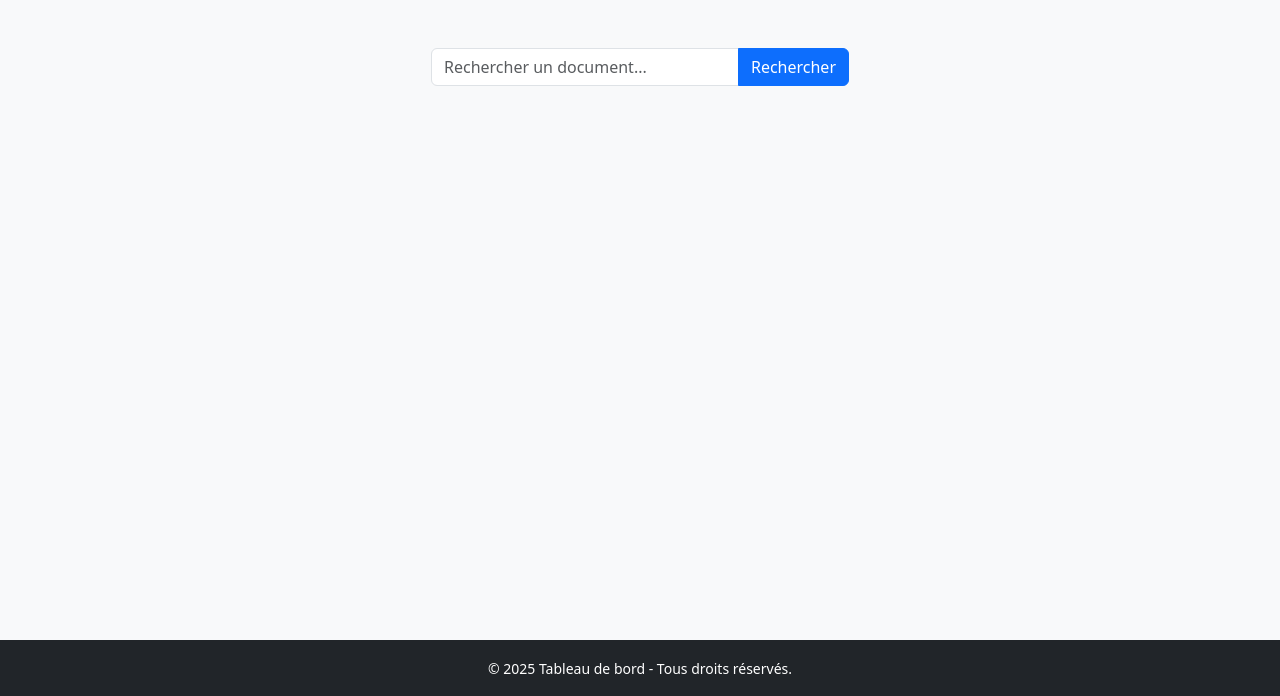
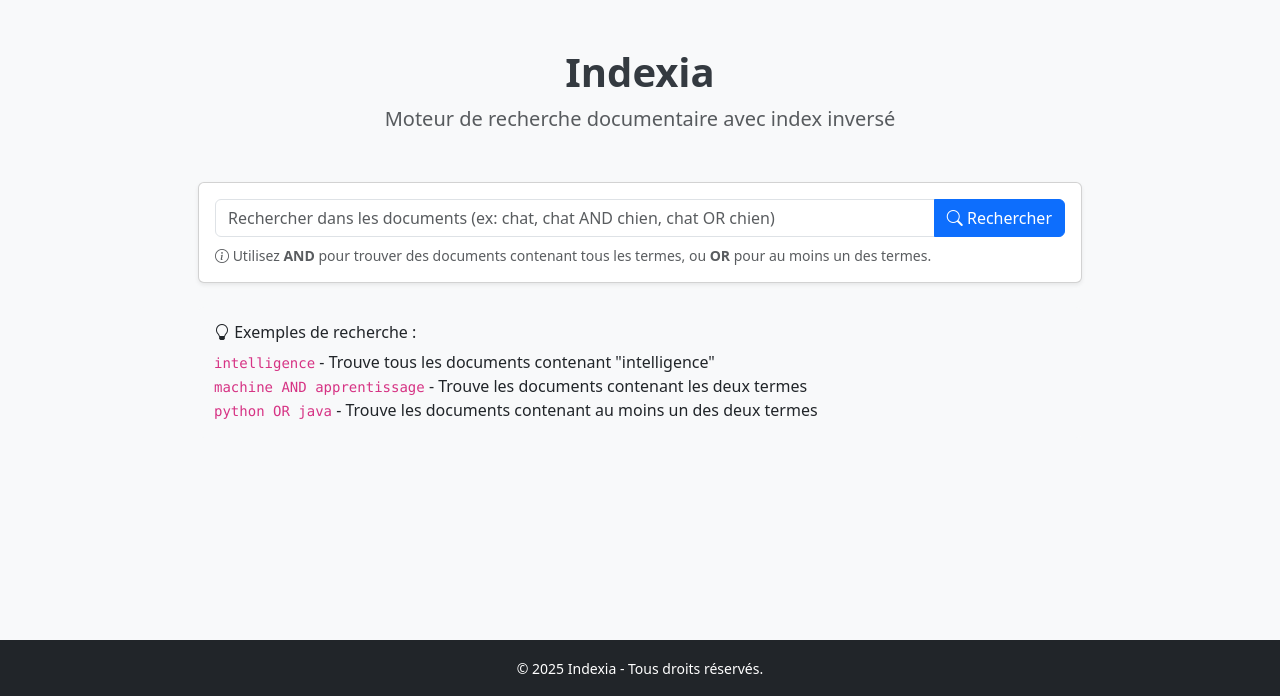
Before and after one commit to DaSilvaThomas/indexia, a Django app: page / in a window 1280 px wide. Shown: the part 104-800 px from the top of the page. Run offline with Django 5.2, Linux system fonts and the light colour scheme.

Commit message:
page home

```diff
--- a/apps/templates/apps/base.html
+++ b/apps/templates/apps/base.html
@@ -73,18 +73,12 @@
 
     <footer class="bg-dark text-white text-center py-3 mt-auto">
         <div class="container-lg">
-            <small>&copy; 2025 Tableau de bord - Tous droits réservés.</small>
+            <small>&copy; 2025 Indexia - Tous droits réservés.</small>
         </div>
     </footer>
 
     <!-- JS Bootstrap Bundle -->
     <script src="https://cdn.jsdelivr.net/npm/bootstrap@5.3.8/dist/js/bootstrap.bundle.min.js"></script>
 
-    <!-- JS Chart -->
-    {% comment %} <script src="https://cdn.jsdelivr.net/npm/chart.js"></script> {% endcomment %}
-
-    <!-- JS personnalisé -->
-    {% comment %} <script src="{% static 'apps/js/script.js' %}"></script> {% endcomment %}
-
 </body>
 </html>
--- a/apps/templates/apps/cloud.html
+++ b/apps/templates/apps/cloud.html
@@ -35,7 +35,7 @@
     </div>
 </div>
 
-<div class="row g-4">
+<div class="row g-4 mt-4">
     <div class="col-6">
         <div class="card shadow-sm">
             <div class="card-body text-center">
--- a/apps/templates/apps/document.html
+++ b/apps/templates/apps/document.html
@@ -26,6 +26,7 @@
 
                 <h6 class="card-title text-truncate mb-2" style="line-height: 1.4">
                     <a href="{% url 'cloud' f.pk %}" class="text-body text-decoration-none">
+                        <i class="bi bi-file-earmark-text text-primary"></i>
                         {{ f.filename }}
                     </a>
                 </h6>
@@ -45,12 +46,12 @@
                 {% endif %}
 
                 <p class="card-text text-muted small mb-3">
-                    {{ f.uploaded_at|date:"d/m/Y H:i" }}
+                    <i class="bi bi-calendar"></i> {{ f.uploaded_at|date:"d/m/Y" }}
                 </p>
 
                 <div class="mt-auto d-flex gap-2">
 
-                    <a href="{% url 'download' f.pk %}" class="btn btn-sm btn-outline-primary flex-grow-1">
+                    <a href="{% url 'download' f.pk %}" class="btn btn-sm btn-outline-success flex-grow-1">
                         <i class="bi bi-download"></i>
                     </a>
 
--- a/apps/templates/apps/home.html
+++ b/apps/templates/apps/home.html
@@ -2,21 +2,107 @@
 
 {% block content %}
 
-<div class="container mt-4">
-    <div class="row justify-content-center">
-        <div class="col-md-6">
-            <form method="get" action="{% url 'document' %}">
-                <div class="input-group mb-3">
-                    <input type="text"
-                           name="q"
-                           class="form-control"
-                           placeholder="Rechercher un document..."
-                           aria-label="Rechercher"
-                           value="{{ request.GET.q|default:'' }}">
-                    <button class="btn btn-primary" type="submit">Rechercher</button>
+<div class="row">
+    <div class="col-12">
+        <div class="text-center mb-5">
+            <h1 class="fw-bold" style="color: #343a40;">Indexia</h1>
+            <p class="lead text-muted">Moteur de recherche documentaire avec index inversé</p>
+        </div>
+
+        <!-- Barre de recherche -->
+        <div class="card shadow-sm mb-4">
+            <div class="card-body">
+                <form method="get" action="{% url 'home' %}">
+                    <div class="input-group input-group-md">
+                        <input
+                            type="text"
+                            name="q"
+                            class="form-control"
+                            placeholder="Rechercher dans les documents (ex: chat, chat AND chien, chat OR chien)"
+                            value="{{ query }}"
+                            autocomplete="off"
+                        >
+                        <button class="btn btn-primary" type="submit">
+                            <i class="bi bi-search"></i> Rechercher
+                        </button>
+                    </div>
+                    <small class="text-muted d-block mt-2">
+                        <i class="bi bi-info-circle"></i>
+                        Utilisez <strong>AND</strong> pour trouver des documents contenant tous les termes,
+                        ou <strong>OR</strong> pour au moins un des termes.
+                    </small>
+                </form>
+            </div>
+        </div>
+
+        <!-- Résultats de recherche -->
+        {% if search_performed %}
+        <div class="card shadow-sm">
+            <div class="card-header text-white" style="background-color: #212529;">
+                <h5 class="mb-0">
+                    <i class="bi bi-search"></i> Résultats pour "{{ query }}"
+                    <span class="badge bg-light text-dark float-end">{{ results_count }} document(s)</span>
+                </h5>
+            </div>
+            <div class="card-body">
+                {% if results_count > 0 %}
+                <div class="list-group">
+                    {% for file in results %}
+                    <div class="list-group-item list-group-item-action">
+                        <div class="d-flex w-100 justify-content-between align-items-center">
+                            <div>
+                                <h6 class="mb-1">
+                                    <i class="bi bi-file-earmark-text text-primary"></i>
+                                    {{ file.filename }}.{{ file.extension }}
+                                </h6>
+                                <small class="text-muted">
+                                    <i class="bi bi-calendar"></i> Importé le {{ file.uploaded_at|date:"d/m/Y à H:i" }}
+                                </small>
+                            </div>
+                            <div>
+                                {% if user.is_authenticated %}
+                                <a href="{% url 'cloud' file.pk %}" class="btn btn-sm btn-outline-primary me-2">
+                                    <i class="bi bi-eye"></i> Voir
+                                </a>
+                                <a href="{% url 'download' file.pk %}" class="btn btn-sm btn-outline-success">
+                                    <i class="bi bi-download"></i> Télécharger
+                                </a>
+                                {% endif %}
+                            </div>
+                        </div>
+                        {% if file.cleaned_text %}
+                        <p class="mb-1 mt-2 text-muted small">
+                            {{ file.cleaned_text|truncatewords:30 }}
+                        </p>
+                        {% endif %}
+                    </div>
+                    {% endfor %}
                 </div>
-            </form>
+                {% else %}
+                <div class="alert alert-warning text-center" role="alert">
+                    <i class="bi bi-exclamation-triangle fs-1"></i>
+                    <h5 class="mt-2">Aucun résultat trouvé</h5>
+                    <p class="mb-0">Aucun document ne correspond à votre recherche "{{ query }}".</p>
+                </div>
+                {% endif %}
+            </div>
         </div>
+        {% endif %}
+
+        <!-- Exemples de recherche -->
+        {% if not search_performed %}
+        <div class="card mt-4 border-0 bg-light">
+            <div class="card-body">
+                <h6 class="card-title"><i class="bi bi-lightbulb"></i> Exemples de recherche :</h6>
+                <ul class="list-unstyled mb-0">
+                    <li><code>intelligence</code> - Trouve tous les documents contenant "intelligence"</li>
+                    <li><code>machine AND apprentissage</code> - Trouve les documents contenant les deux termes</li>
+                    <li><code>python OR java</code> - Trouve les documents contenant au moins un des deux termes</li>
+                </ul>
+            </div>
+        </div>
+        {% endif %}
+
     </div>
 </div>
 
--- a/apps/templates/apps/statistic.html
+++ b/apps/templates/apps/statistic.html
@@ -92,6 +92,7 @@
     const wordFreqData = {
         labels: {{ word_labels|safe }},
         datasets: [{
+            label: 'Fréquence des mots',
             data: {{ word_values|safe }},
             backgroundColor: '#0d6efd'
         }]
--- a/apps/views.py
+++ b/apps/views.py
@@ -8,7 +8,6 @@ from django.http import FileResponse, Http404
 from collections import Counter
 import os, json
 from wordcloud import WordCloud
-import matplotlib.pyplot as plt
 import io
 import base64
 
@@ -18,6 +17,8 @@ from .models import UploadedFile
 from .utils.extraction import extract_text_from_file
 from .utils.cleaning import clean_and_lemmatize
 from .utils.truncate import truncate_words
+from .utils.indexing import add_document_to_index, remove_document_from_index
+from .utils.searching import search_documents
 
 
 def login_view(request):
@@ -49,11 +50,23 @@ def logout_view(request):
 
 
 def home_view(request):
-    pass
+    query = request.GET.get('q', '').strip()
+    results = []
+    search_performed = False
 
-    return render(request, 'apps/home.html', {
-       'breadcrumbs': [("Accueil", "/")],
-    })
+    if query:
+        search_performed = True
+        results = search_documents(query)
+
+    context = {
+        'query': query,
+        'results': results,
+        'search_performed': search_performed,
+        'results_count': results.count() if results else 0,
+        'breadcrumbs': [("Accueil", "/")],
+    }
+
+    return render(request, 'apps/home.html', context)
 
 
 @login_required
@@ -75,6 +88,7 @@ def upload_view(request):
                 uploaded_file.cleaned_text = cleaned
 
                 uploaded_file.save()
+                add_document_to_index(uploaded_file.id, cleaned)
 
             return redirect('document')
         else:
@@ -100,6 +114,7 @@ def delete_file_view(request, pk):
         if os.path.exists(file_path):
             os.remove(file_path)
 
+    remove_document_from_index(file_obj.id)
     file_obj.delete()
 
     return redirect('document')
@@ -112,8 +127,11 @@ def delete_all_files_view(request):
     for f in files:
         if f.file:
             file_path = f.file.path
+
             if os.path.exists(file_path):
                 os.remove(file_path)
+
+        remove_document_from_index(f.id)
 
     files.delete()
 
```
Also changed, not shown: apps/static/apps/js/script.js (deleted, +0 -37 lines), apps/utils/indexing.py (added, +60 -0 lines), apps/utils/searching.py (added, +78 -0 lines).
